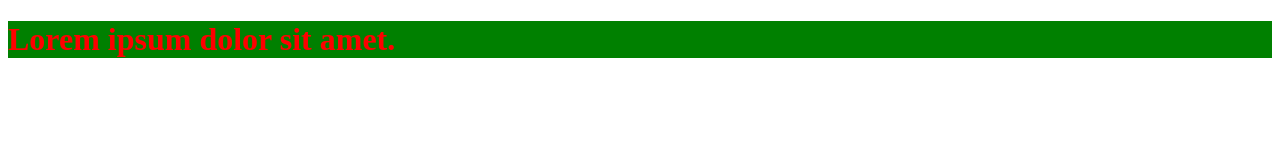
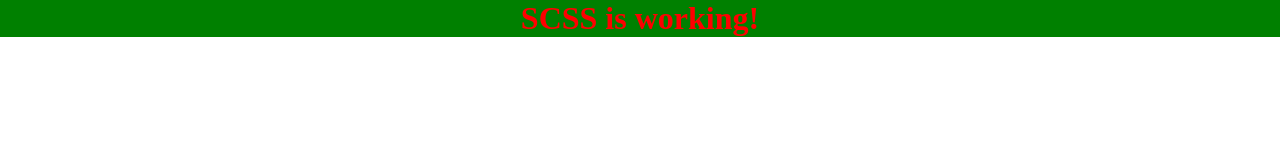
Before and after one commit to infobijoy/ready-scss, a website built with Vite: page index.html in a window 1280 px wide. Built offline with nearby package versions, Linux system fonts and the light colour scheme.

Commit message:
update some file

```diff
--- a/index.html
+++ b/index.html
@@ -9,7 +9,7 @@
 </head>
 
 <body>
-  <h1>Lorem ipsum dolor sit amet.</h1>
+  <h1>SCSS is working!</h1>
   <script type="module" src="/main.js"></script>
 </body>
 
--- a/src/scss/style.scss
+++ b/src/scss/style.scss
@@ -1,3 +1,8 @@
+* {
+    margin: 0;
+    padding:0 ;
+}
 h1 {
     color: red;
+    text-align: center;
 }
```
